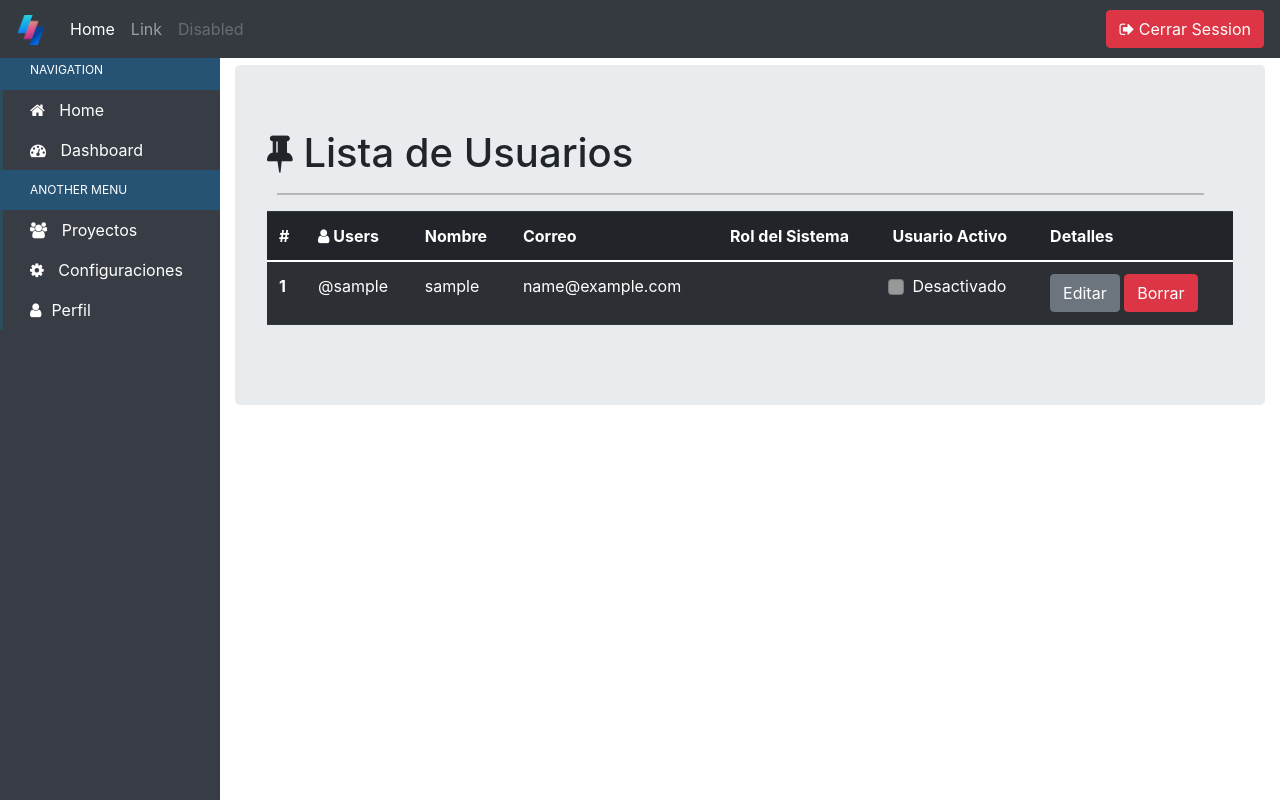
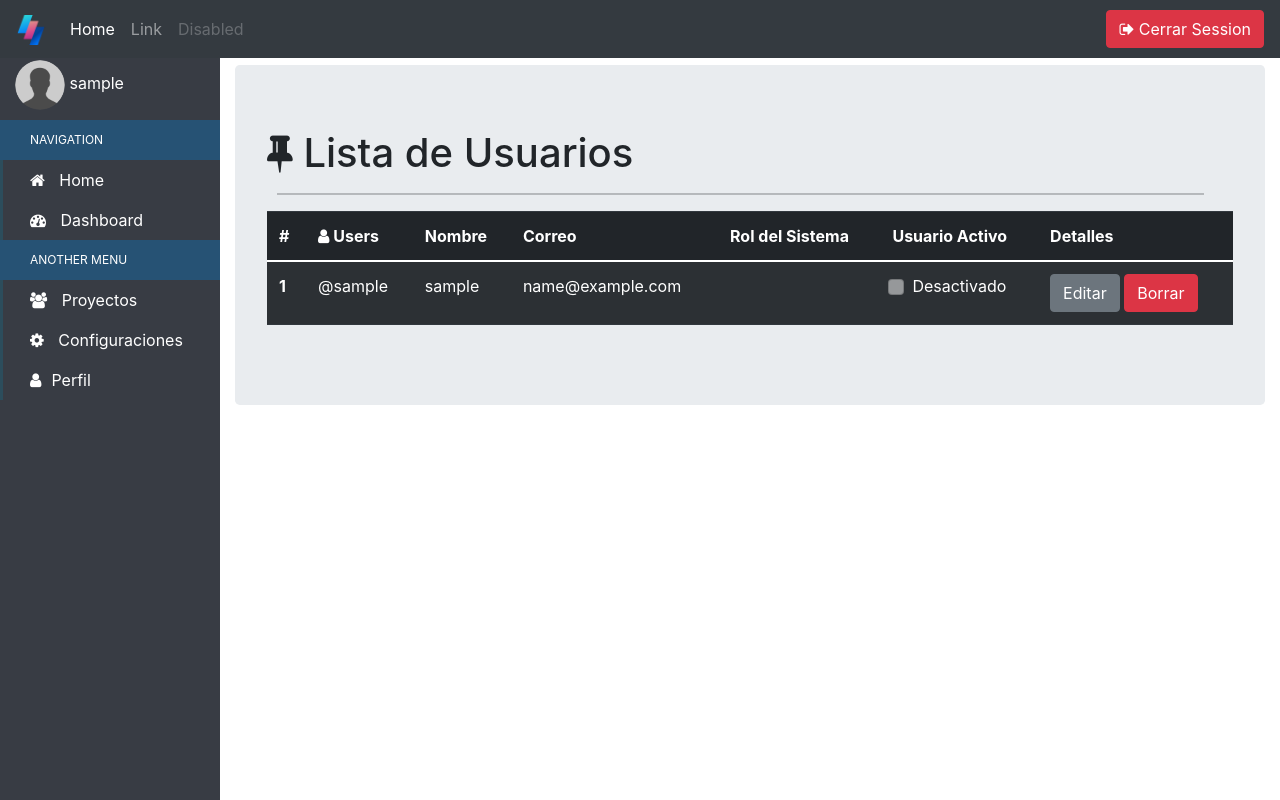
Before and after one commit to DavidVer98/IS2-SISTEMA, a Django app: page /home/usuarios in a window 1280 px wide. Run offline with Django 3.2, Linux system fonts and the light colour scheme; the visitor is signed in with stand-in values (Sample User, id 1); data comes from the database, SQL or seed files in the repository; some libraries are stand-ins or nearby versions.

Commit message:
se añade icono y nombre del user en la sidebar

```diff
--- a/templates/baseHome.html
+++ b/templates/baseHome.html
@@ -43,7 +43,8 @@
             </li>
         </ul>
         <form class="form-inline my-2 my-lg-0">
-            <button type="button" class="btn btn-danger" onclick="location.href= '{% url 'logout' %}'"><i class="fa fa-sign-out" aria-hidden="true"></i> Cerrar Session
+            <button type="button" class="btn btn-danger" onclick="location.href= '{% url 'logout' %}'"><i
+                    class="fa fa-sign-out" aria-hidden="true"></i> Cerrar Session
             </button>
             {#            <input class="form-control mr-sm-2" type="search" placeholder="Search">#}
             {#            <button class="btn btn-outline-success my-2 my-sm-0" type="submit">Search</button>#}
@@ -57,8 +58,13 @@
     <div class="sidebar-logo">
         Project Name
     </div>
-    <ul class="sidebar-navigation">
-        <li class="header">Navigation</li>
+    <ul class="sidebar-navigation" style="margin-top: 10px">
+        <div class="container-fluid" style="margin: auto">
+            <img src="/static/img/default-profile.png" class="rounded-circle" height="50" style="width: 50px;"/>
+            {{ request.user.username }}
+        </div>
+
+        <li class="header" style="margin-top: 10px">Navigation</li>
         <li>
             <a href="/home">
                 <i class="fa fa-home" aria-hidden="true"></i> Home
```
Also changed, not shown: proyecto/migrations/0001_initial.py (deleted), proyecto/migrations/0002_proyecto_scrum_master.py (deleted), proyecto/migrations/0003_auto_20210826_2048.py (deleted), user/migrations/0001_initial.py (deleted).
